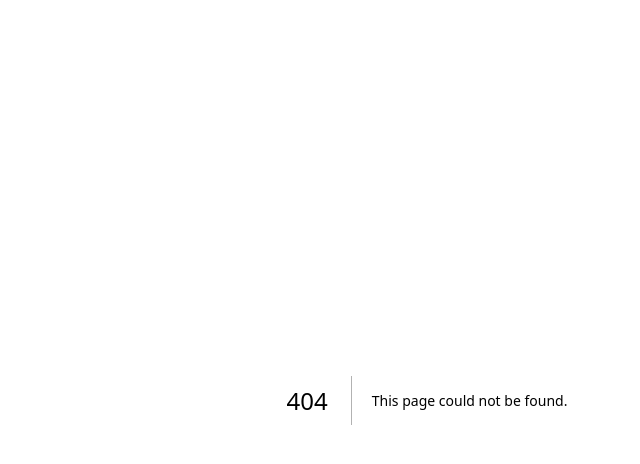
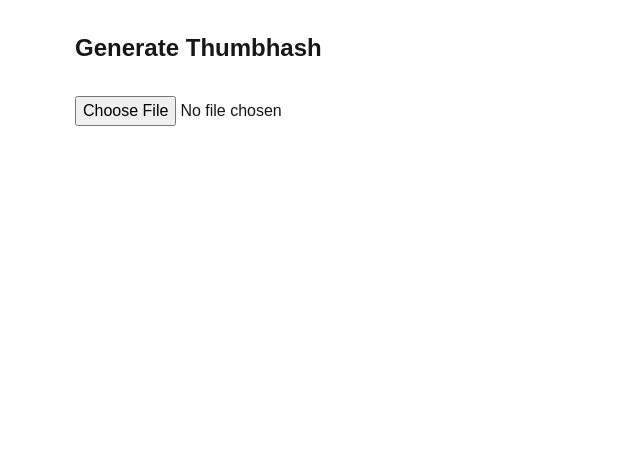
Before and after one commit to sebipap/nextjs-thumbhash, a Next.js app: page /upload in a window 1280 px wide. Before the commit this address had no page. Shown: the top 464 px of the page, without its empty margins (213-853 px from the left). Built offline with nearby package versions, Linux system fonts and the light colour scheme.

Commit message:
Add placeholder of feature

```diff
--- /dev/null
+++ b/app/api/generate-thumbhash/route.ts
@@ -0,0 +1,32 @@
+import { rgbaToThumbHash } from 'thumbhash'
+import sharp from 'sharp'
+
+export async function POST(request: Request) {
+  try {
+    const formData = await request.formData()
+    const file = formData.get('file') as File
+
+    if (!file) {
+      return new Response('No file uploaded', { status: 400 })
+    }
+
+    const buffer = Buffer.from(await file.arrayBuffer())
+    const image = sharp(buffer)
+    const { data, info } = await image
+      .resize(100, 100, { fit: 'inside' })
+      .raw()
+      .ensureAlpha()
+      .toBuffer({ resolveWithObject: true })
+
+    const rgba = new Uint8Array(data)
+    const thumbHash = rgbaToThumbHash(info.width, info.height, rgba)
+
+    return Response.json({
+      thumbhash: Buffer.from(thumbHash).toString('base64'),
+      width: info.width,
+      height: info.height,
+    })
+  } catch {
+    return new Response('Error processing image', { status: 500 })
+  }
+}
--- a/app/page.tsx
+++ b/app/page.tsx
@@ -1,23 +1,116 @@
+'use client'
+
+import { useState, use } from 'react'
 import Image from './components/image'
+import { thumbHashToDataURL } from 'thumbhash'
+import base64ToUint8Array from './lib/base64ToUint8Array'
 
-export default async function Home({
+export default function Home({
   searchParams,
 }: {
-  searchParams?: Promise<{ [key: string]: string | string[] | undefined }>
+  searchParams: Promise<{ q?: string }>
 }) {
-  const params = await searchParams
+  const { q } = use(searchParams)
 
-  const q = (params as { q: string | undefined })?.q
+  const [thumbhash, setThumbhash] = useState<string | null>(null)
+  const [preview, setPreview] = useState<string | null>(null)
+  const [codeSnippet, setCodeSnippet] = useState<string | null>(null)
 
   const images = [
-    `https://images.unsplash.com/photo-1682687220742-aba13b6e50ba?q=${q}  `,
+    `https://images.unsplash.com/photo-1682687220742-aba13b6e50ba?q=${q}`,
     `https://images.unsplash.com/photo-1682687981674-0927add86f2b?q=${q}`,
     `https://images.unsplash.com/photo-1469474968028-56623f02e42e?q=${q}`,
     `https://images.unsplash.com/photo-1426604966848-d7adac402bff?q=${q}`,
   ]
 
+  const handleUpload = async (e: React.ChangeEvent<HTMLInputElement>) => {
+    const file = e.target.files?.[0]
+    if (!file) return
+
+    setPreview(URL.createObjectURL(file))
+
+    const formData = new FormData()
+    formData.append('file', file)
+
+    const response = await fetch('/api/generate-thumbhash', {
+      method: 'POST',
+      body: formData,
+    })
+
+    const { thumbhash: hash } = await response.json()
+    setThumbhash(hash)
+
+    const snippet = `// Install thumbhash: npm install thumbhash
+import { thumbHashToDataURL } from 'thumbhash'
+
+// Your thumbhash (base64)
+const thumbhash = "${hash}"
+
+// Convert base64 to Uint8Array
+const thumbhashArray = Uint8Array.from(atob(thumbhash), c => c.charCodeAt(0))
+
+// Generate data URL for the placeholder
+const placeholderUrl = thumbHashToDataURL(thumbhashArray)
+
+// Use in your img tag
+<img src={placeholderUrl} />`
+
+    setCodeSnippet(snippet)
+  }
+
   return (
-    <div className="min-h-screen flex items-center justify-center">
+    <div className="min-h-screen text-black">
+      {/* Upload Section */}
+      <div className="p-8 max-w-3xl mx-auto border-b">
+        <h1 className="text-2xl font-bold mb-8">Generate Thumbhash</h1>
+
+        <input
+          type="file"
+          accept="image/*"
+          onChange={handleUpload}
+          className="mb-8 block"
+        />
+
+        <div className="grid grid-cols-2 gap-8 mb-8">
+          {preview && (
+            <div>
+              <h2 className="font-bold mb-2">Original Image</h2>
+              <img src={preview} className="max-w-full h-auto" alt="Original" />
+            </div>
+          )}
+
+          {thumbhash && (
+            <div>
+              <h2 className="font-bold mb-2">Thumbhash Preview</h2>
+              <img
+                src={thumbHashToDataURL(base64ToUint8Array(thumbhash))}
+                className="max-w-full h-full w-full"
+                alt="Thumbhash preview"
+              />
+            </div>
+          )}
+        </div>
+
+        {thumbhash && (
+          <div>
+            <h2 className="font-bold mb-2">Your Thumbhash (base64)</h2>
+            <pre className="bg-gray-100 p-4 rounded mb-8 overflow-x-auto">
+              {thumbhash}
+            </pre>
+          </div>
+        )}
+
+        {codeSnippet && (
+          <div>
+            <h2 className="font-bold mb-2">Code Snippet</h2>
+            <pre className="bg-gray-100 p-4 rounded overflow-x-auto">
+              {codeSnippet}
+            </pre>
+          </div>
+        )}
+      </div>
+
+      {/* Demo Gallery Section */}
       <div className="h-screen w-full grid grid-cols-2 grid-rows-2 relative">
         {images.map((image, index) => (
           <Image
@@ -32,10 +125,7 @@ export default async function Home({
           action=""
           className="absolute top-1/2 left-1/2 transform -translate-x-1/2 -translate-y-1/2"
         >
-          <button
-            type="submit"
-            className="p-2 bg-white text-black rounded-md"
-          >
+          <button type="submit" className="p-2 bg-white text-black rounded-md">
             Reload
           </button>
           <input
--- /dev/null
+++ b/app/upload/page.tsx
@@ -0,0 +1,101 @@
+'use client'
+
+import { useState } from 'react'
+import { thumbHashToDataURL } from 'thumbhash'
+import base64ToUint8Array from '../lib/base64ToUint8Array'
+
+export default function UploadPage() {
+  const [thumbhash, setThumbhash] = useState<string | null>(null)
+  const [preview, setPreview] = useState<string | null>(null)
+  const [codeSnippet, setCodeSnippet] = useState<string | null>(null)
+
+  const handleUpload = async (e: React.ChangeEvent<HTMLInputElement>) => {
+    const file = e.target.files?.[0]
+    if (!file) return
+
+    // Show preview
+    setPreview(URL.createObjectURL(file))
+
+    // Create form data
+    const formData = new FormData()
+    formData.append('file', file)
+
+    // Upload and get thumbhash
+    const response = await fetch('/api/generate-thumbhash', {
+      method: 'POST',
+      body: formData,
+    })
+
+    const { thumbhash: hash } = await response.json()
+    setThumbhash(hash)
+
+    // Generate code snippet
+    const snippet = `// Install thumbhash: npm install thumbhash
+import { thumbHashToDataURL } from 'thumbhash'
+
+// Your thumbhash (base64)
+const thumbhash = "${hash}"
+
+// Convert base64 to Uint8Array
+const thumbhashArray = Uint8Array.from(atob(thumbhash), c => c.charCodeAt(0))
+
+// Generate data URL for the placeholder
+const placeholderUrl = thumbHashToDataURL(thumbhashArray)
+
+// Use in your img tag
+<img src={placeholderUrl} />`
+
+    setCodeSnippet(snippet)
+  }
+
+  return (
+    <div className="min-h-screen p-8 max-w-3xl mx-auto">
+      <h1 className="text-2xl font-bold mb-8">Generate Thumbhash</h1>
+
+      <input
+        type="file"
+        accept="image/*"
+        onChange={handleUpload}
+        className="mb-8 block"
+      />
+
+      <div className="grid grid-cols-2 gap-8 mb-8">
+        {preview && (
+          <div>
+            <h2 className="font-bold mb-2">Original Image</h2>
+            <img src={preview} className="max-w-full h-auto" alt="Original" />
+          </div>
+        )}
+
+        {thumbhash && (
+          <div>
+            <h2 className="font-bold mb-2">Thumbhash Preview</h2>
+            <img
+              src={thumbHashToDataURL(base64ToUint8Array(thumbhash))}
+              className="max-w-full h-auto"
+              alt="Thumbhash preview"
+            />
+          </div>
+        )}
+      </div>
+
+      {thumbhash && (
+        <div>
+          <h2 className="font-bold mb-2">Your Thumbhash (base64)</h2>
+          <pre className="bg-gray-100 p-4 rounded mb-8 overflow-x-auto">
+            {thumbhash}
+          </pre>
+        </div>
+      )}
+
+      {codeSnippet && (
+        <div>
+          <h2 className="font-bold mb-2">Code Snippet</h2>
+          <pre className="bg-gray-100 p-4 rounded overflow-x-auto">
+            {codeSnippet}
+          </pre>
+        </div>
+      )}
+    </div>
+  )
+}
```
